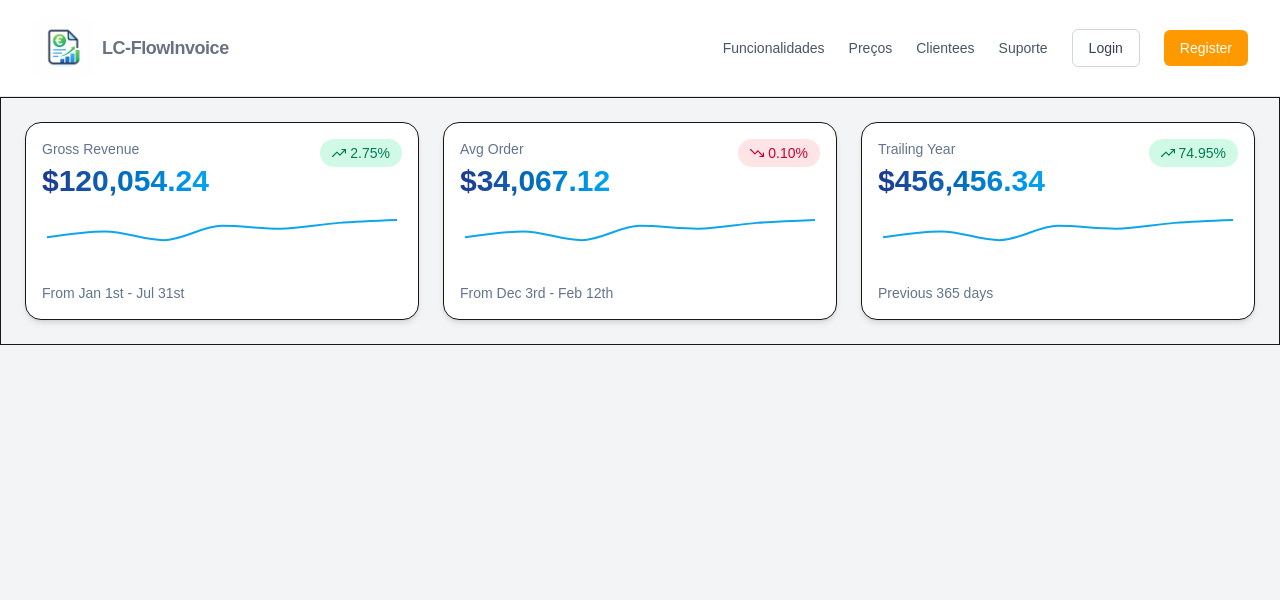
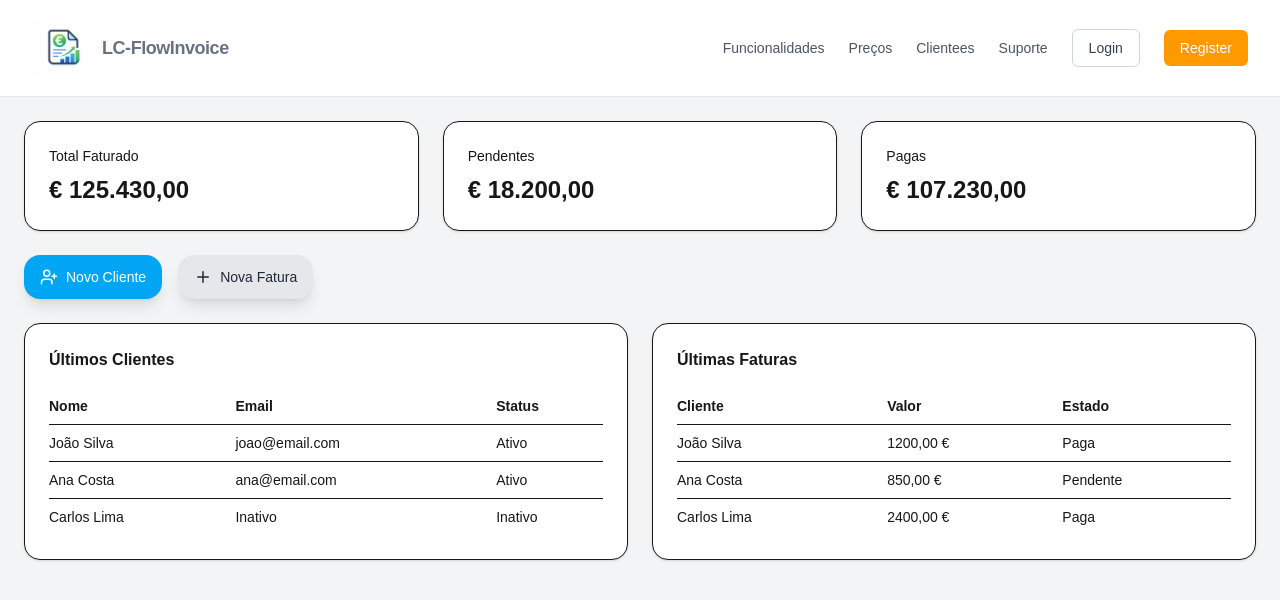
Before and after one commit to LeonelCesar/LC-FlowInvoice, a Next.js app: page /Dashboard in a window 1280 px wide. Shown: the top 600 px of the page. Built offline with nearby package versions, Linux system fonts and the light colour scheme.

Commit message:
Feat: Alteração da Dashboard

```diff
--- a/src/app/Dashboard/page.tsx
+++ b/src/app/Dashboard/page.tsx
@@ -1,4 +1,4 @@
-import { StartCard } from "../../components/StartCard";
+/* import { StartCard } from "../../components/StartCard";
 
  export default function DashboardPage() {
   return (
@@ -6,4 +6,55 @@ import { StartCard } from "../../components/StartCard";
       <StartCard />
     </div>
   );
+} */
+
+"use client";
+
+// Dashboard = apenas composição de blocos (boa prática)
+import { MetricCard } from "../../components/MetricCard";
+import { QuickActions } from "../../components/ui/QuickAction";
+import { TableCard } from "../../components/TableCard";
+
+import { clients } from "../../data/Clients/clients.data";
+import { invoices } from "../../data/invoices/invoices.data";
+
+export default function Dashboard() {
+  return (
+    <div className="p-6 space-y-6">
+      {/* Métricas principais */}
+      <div className="grid grid-cols-1 md:grid-cols-3 gap-6">
+        <MetricCard title="Total Faturado" value="€ 125.430,00" highlight />
+        <MetricCard title="Pendentes" value="€ 18.200,00" />
+        <MetricCard title="Pagas" value="€ 107.230,00" />
+      </div>
+
+      {/* Botões de ação rápida */}
+      <QuickActions />
+
+      {/* Tabelas informativas */}
+      <div className="grid grid-cols-1 lg:grid-cols-2 gap-6">
+        <TableCard
+          title="Últimos Clientes"
+          headers={["Nome", "Email", "Status"]}
+          rows={clients.map((client) => [
+            client.name,
+            client.email,
+            client.status,
+          ])}
+        />
+        <TableCard
+          title="Últimas Faturas"
+          headers={["Cliente", "Valor", "Estado"]}
+          rows={invoices.map((invoice) => [
+            invoice.clientName,
+            new Intl.NumberFormat("pt-PT", {
+              style: "currency",
+              currency: "EUR",
+            }).format(invoice.amount),
+            invoice.status,
+          ])}
+        />
+      </div>
+    </div>
+  );
 }
--- /dev/null
+++ b/src/components/Card.tsx
@@ -0,0 +1,16 @@
+import React, { ReactNode } from "react";
+
+type CardProps = {
+    children: ReactNode;
+    className?: string;
+}
+
+export function Card({ children, className = "" }: CardProps) {
+  return (
+    <div
+      className={`bg-white dark:bg-neutral-900 border border-border rounded-2xl ${className}`}
+    >
+      {children}
+    </div>
+  );
+}
--- /dev/null
+++ b/src/components/CardContent.tsx
@@ -0,0 +1,10 @@
+import { ReactNode } from 'react'
+
+type CardProps = {
+  children: ReactNode
+  className?: string
+}
+
+export function CardContent({ children, className = "" }: CardProps) {
+  return <div className={`p-6 ${className}`}>{children}</div>;
+}
--- /dev/null
+++ b/src/components/MetricCard.tsx
@@ -0,0 +1,27 @@
+import { Card } from "../components/Card";
+import { CardContent } from "../components/CardContent";
+
+/**
+ * Card de métrica numérica
+ * Usado para valores importantes do negócio
+ */
+type MetricCardProps = {
+  title: string
+  value: string
+  highlight?: boolean
+}
+
+export function MetricCard({ title, value, highlight }: MetricCardProps) {
+  return (
+    <Card
+      className={`rounded-2xl shadow-sm ${
+        highlight ? 'border-primary' : ''
+      }`}
+    >
+      <CardContent className="p-6">
+        <p className="text-sm text-muted-foreground">{title}</p>
+        <h2 className="text-2xl font-semibold mt-2">{value}</h2>
+      </CardContent>
+    </Card>
+  )
+}
--- /dev/null
+++ b/src/components/TableCard.tsx
@@ -0,0 +1,46 @@
+import { Card } from "../components/Card";
+import { CardContent } from "../components/CardContent";
+
+/**
+ * Card genérico para tabelas
+ * Reutilizável para qualquer listagem simples
+ */
+type TableCardProps = {
+  title: string
+  headers: string[]
+  rows: string[][]
+}
+
+export function TableCard({ title, headers, rows }: TableCardProps) {
+  return (
+    <Card className="rounded-2xl shadow-sm">
+      <CardContent className="p-6">
+        <h3 className="font-semibold mb-4">{title}</h3>
+
+        <table className="w-full text-sm">
+          <thead className="text-muted-foreground">
+            <tr>
+              {headers.map((header) => (
+                <th key={header} className="text-left py-2">
+                  {header}
+                </th>
+              ))}
+            </tr>
+          </thead>
+
+          <tbody>
+            {rows.map((row, rowIndex) => (
+              <tr key={rowIndex} className="border-t">
+                {row.map((cell, cellIndex) => (
+                  <td key={cellIndex} className="py-2">
+                    {cell}
+                  </td>
+                ))}
+              </tr>
+            ))}
+          </tbody>
+        </table>
+      </CardContent>
+    </Card>
+  )
+}
--- /dev/null
+++ b/src/components/ui/QuickAction.tsx
@@ -0,0 +1,22 @@
+import { Button } from "../../components/ui/Button";
+import { Plus, UserPlus } from 'lucide-react'
+
+/**
+ * Botões de ação rápida
+ * Ações mais comuns do dashboard
+ */
+export function QuickActions() {
+  return (
+    <div className="flex gap-4">
+      <Button className="gap-2">
+        <UserPlus size={18} />
+        Novo Cliente
+      </Button>
+
+      <Button variant="secondary" className="gap-2">
+        <Plus size={18} />
+        Nova Fatura
+      </Button>
+    </div>
+  )
+}
--- /dev/null
+++ b/src/data/Clients/clients.data.ts
@@ -0,0 +1,5 @@
+export const clients = [
+  { name: 'João Silva', email: 'joao@email.com', status: 'Ativo' },
+  { name: 'Ana Costa', email: 'ana@email.com', status: 'Ativo' },
+  { name: 'Carlos Lima', email: 'Inativo', status: 'Inativo' }, // corrigir email se quiseres
+]
--- /dev/null
+++ b/src/data/invoices/invoices.data.ts
@@ -0,0 +1,19 @@
+/* import { Invoice } from "../../data/invoices/invoices.type" */
+
+export const invoices = [
+  {
+    clientName: 'João Silva',
+    amount: 1200,
+    status: 'Paga',
+  },
+  {
+    clientName: 'Ana Costa',
+    amount: 850,
+    status: 'Pendente',
+  },
+  {
+    clientName: 'Carlos Lima',
+    amount: 2400,
+    status: 'Paga',
+  },
+]
```
